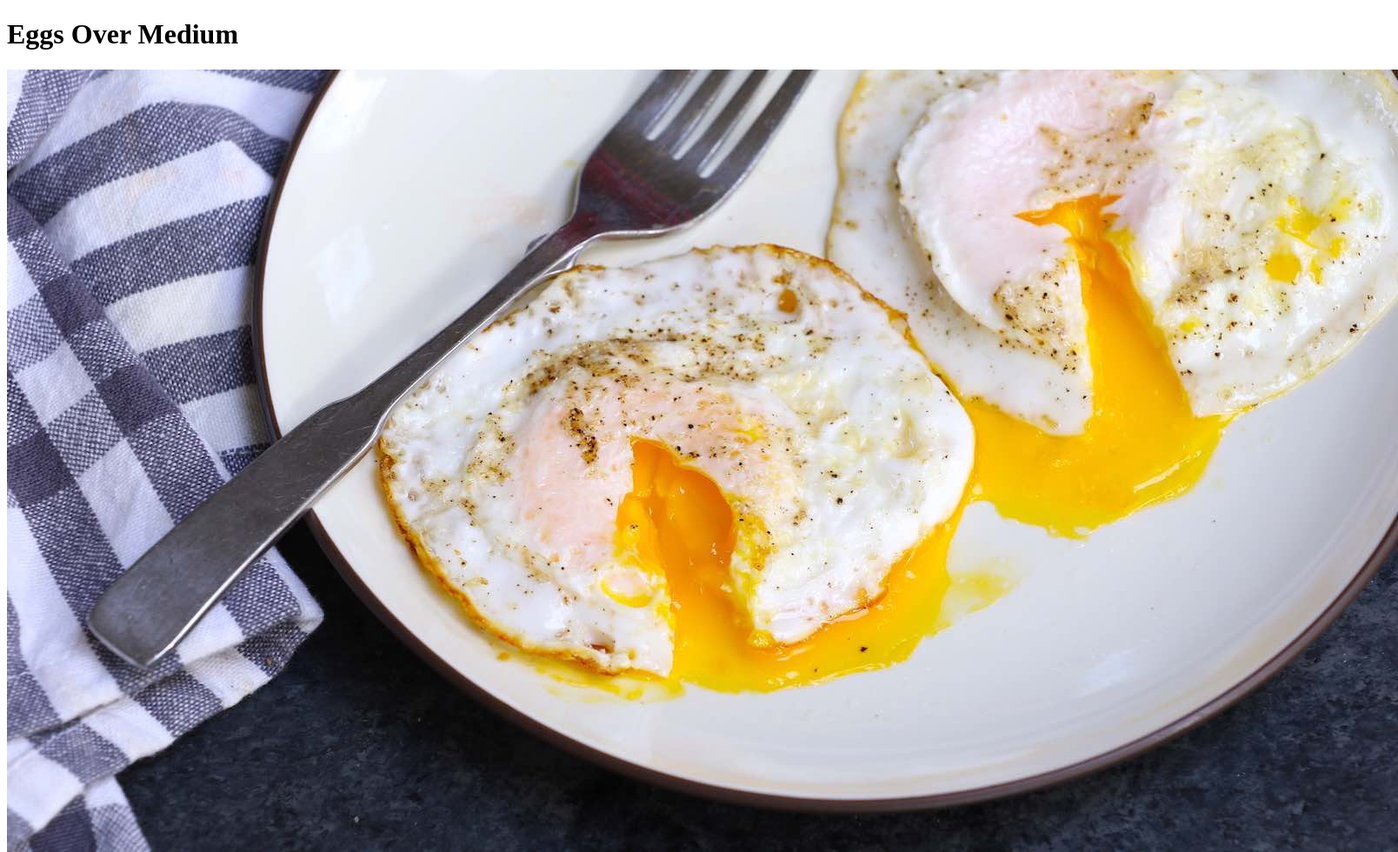
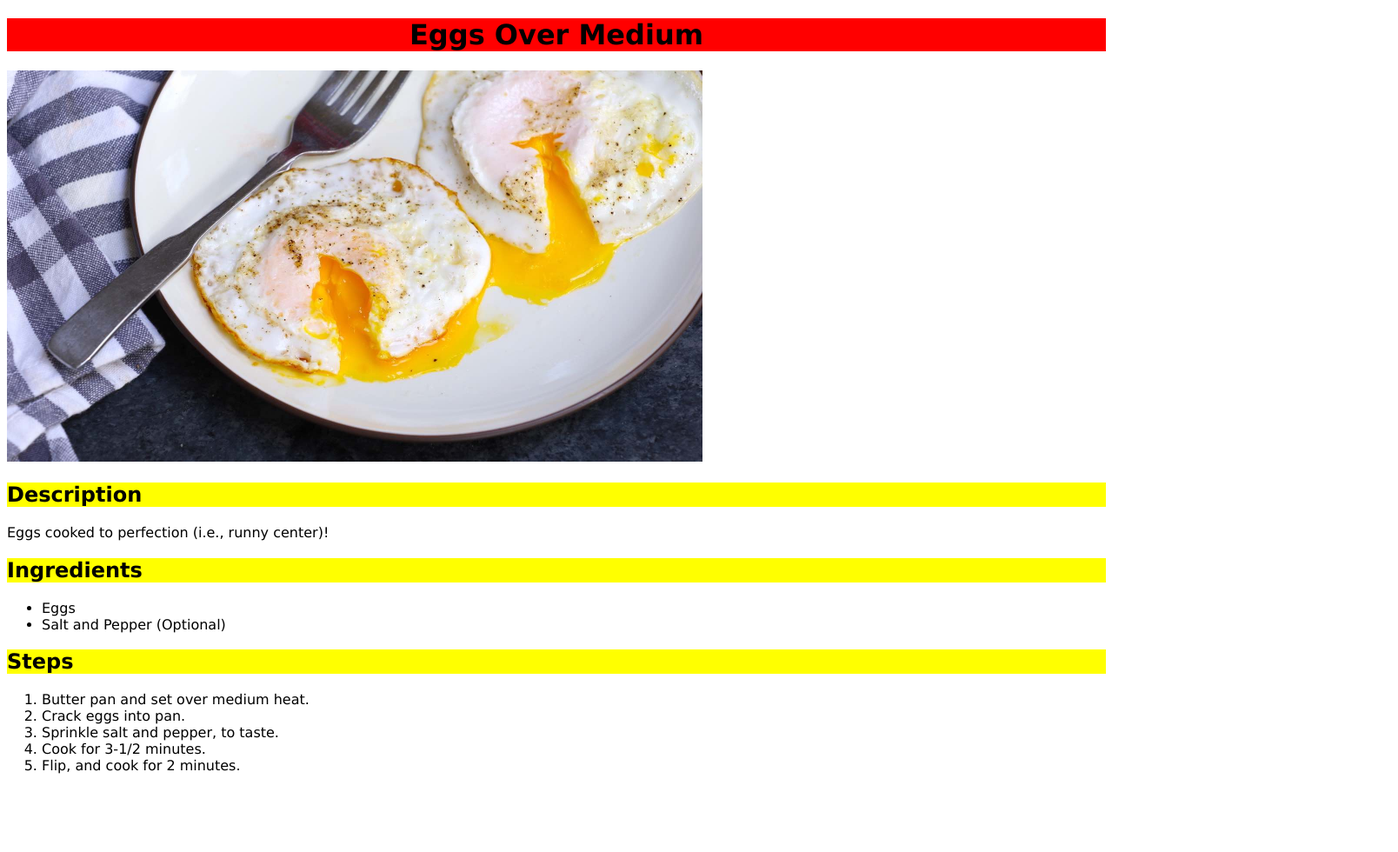
Before and after one commit to matthwaragn/odin-recipes, a plain HTML site: page recipes/eggs-over-medium.html in a window 1280 px wide. Shown: the top 980 px of the page at 87% size, 1608 px wide, since content can reach past the window. After the commit the page ends 906 px from the top, so only its background shows below. Drawn offline with Linux system fonts and the light colour scheme.

Commit message:
Add CSS to all HTML, including image resizing, font families, background color, and text alignment

```diff
--- a/recipes/eggs-over-medium.html
+++ b/recipes/eggs-over-medium.html
@@ -3,6 +3,7 @@
     <head>
         <meta charset="UTF-8">
         <title>Eggs Over Medium</title>
+        <link rel="stylesheet" href="../style.css">
     </head>
     <body>
         <h1>Eggs Over Medium</h1>
--- /dev/null
+++ b/style.css
@@ -0,0 +1,20 @@
+img {
+    height: auto;
+    width: 800px;
+}
+
+h1,
+h2,
+p,
+li {
+    font-family: "Verdana", "Tahoma", sans-serif;
+}
+
+h1 {
+    background-color: #ff0000;
+    text-align: center;
+}
+
+h2 {
+    background-color: #ffff00;
+}
```
Also changed, not shown: index.html (+1 -0 lines), recipes/frito-pie.html (+1 -0 lines), recipes/hot-chocolate-french-toast.html (+1 -0 lines).
